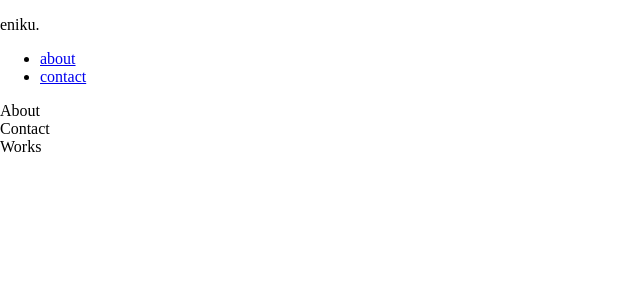
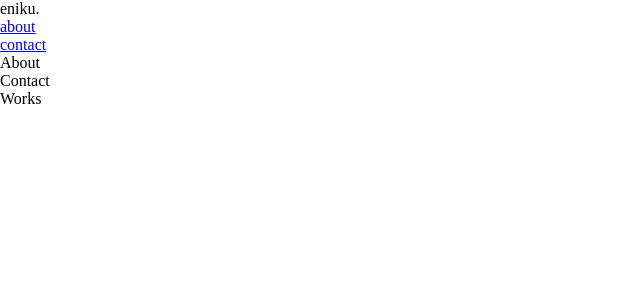
Before and after one commit to eniiku/enikudavid.me, a React (Vite) app: page / in a window 1280 px wide. Shown: the top 300 px of the page, without its empty margins (0-640 px from the left). Built offline with nearby package versions, Linux system fonts and the light colour scheme.

Commit message:
chore: redesign basic css config/structure

```diff
--- /dev/null
+++ b/src/App.scss
@@ -0,0 +1,10 @@
+.app {
+  background-color: var(--primary-color);
+  font-family: var(--font-base);
+}
+
+.app__flex {
+  display: flex;
+  justify-content: center;
+  align-items: center;
+}
--- a/src/App.tsx
+++ b/src/App.tsx
@@ -1,5 +1,7 @@
+import './App.scss';
 import { Navbar } from './components';
 import { About, Contact, Works } from './container';
+import './index.css';
 
 function App() {
   return (
--- /dev/null
+++ b/src/index.css
@@ -0,0 +1,17 @@
+@import url('https://fonts.googleapis.com/css2?family=Poppins:wght@400;700&display=swap');
+
+:root {
+  --font-base: 'Poppins', sans-serif;
+
+  --primary-color: #0e86d4;
+  --secondary-color: #0ed4bf;
+  --darkBlue-color: #0e23d4;
+  --white-color: f9f3fb;
+}
+
+* {
+  box-sizing: border-box;
+  padding: 0;
+  margin: 0;
+  scroll-behavior: smooth;
+}
--- a/src/main.tsx
+++ b/src/main.tsx
@@ -1,7 +1,6 @@
 import React from 'react';
 import ReactDOM from 'react-dom/client';
 import App from './App';
-import './sass/index.scss';
 
 ReactDOM.createRoot(document.getElementById('root') as HTMLElement).render(
   <React.StrictMode>
--- a/src/sass/index.scss
+++ /dev/null
@@ -1,4 +0,0 @@
-html,
-body {
-  margin: 0;
-}
```
